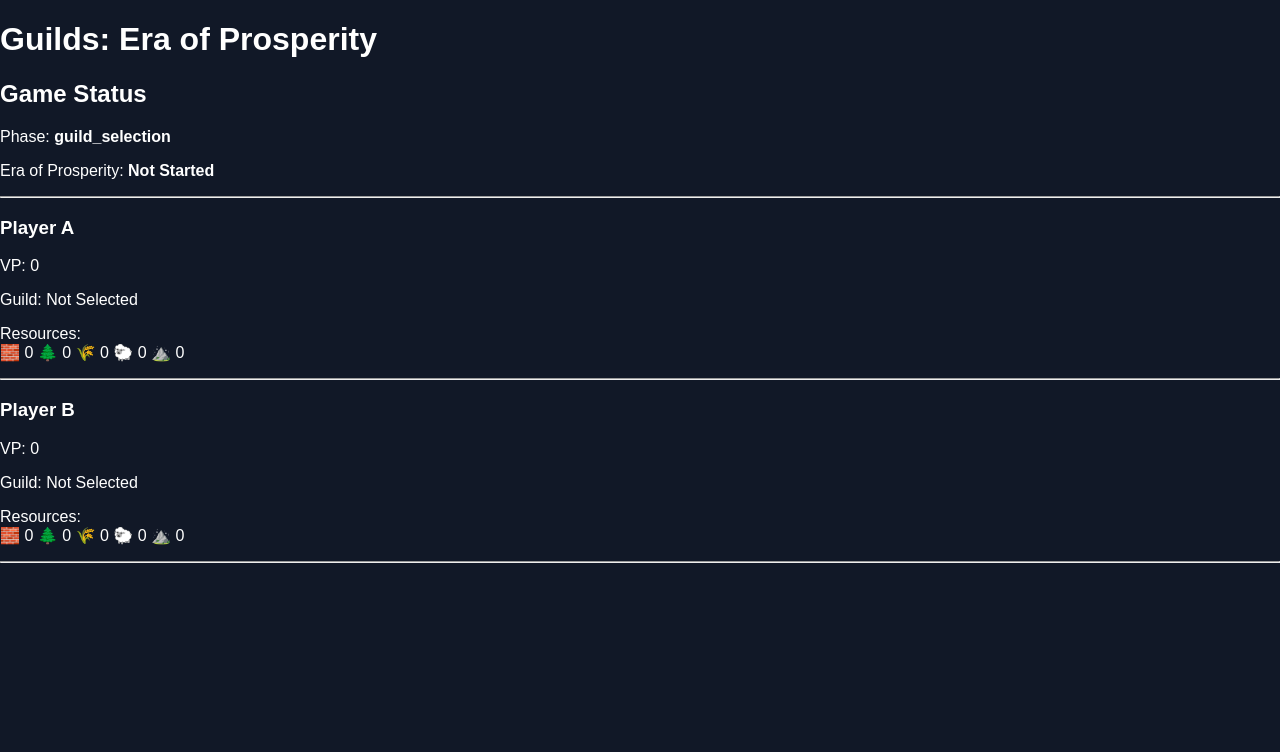
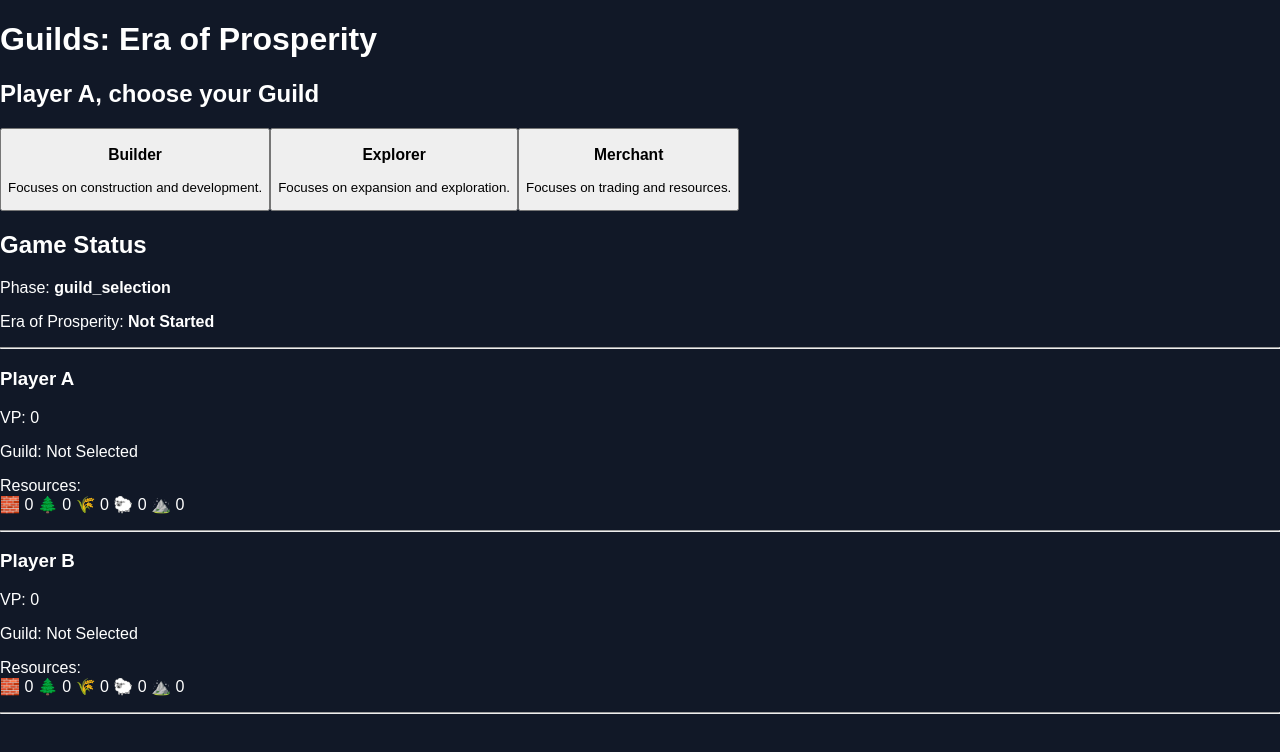
Before and after one commit to jeps0n/guilds-era-of-prosperity, a React (Vite) app: page / in a window 1280 px wide. Shown: the top 752 px of the page. Built offline with nearby package versions, Linux system fonts and the light colour scheme.

Commit message:
Implement Guild selection phase with exclusive faction drafting

```diff
--- a/src/App.tsx
+++ b/src/App.tsx
@@ -1,12 +1,62 @@
+import { useState } from "react";
+
 import GameStatus from "./components/GameStatus";
+import GuildSelection from "./components/GuildSelection";
+
 import { initialState } from "./game/engine/initialState";
 
+import {
+  selectGuild,
+} from "./game/systems/guildSelection";
+
+import type { GameState } from "./game/engine/GameState";
+import type { GuildType } from "./game/engine/types";
+
 function App() {
+  const [game, setGame] = useState<GameState>(initialState);
+
+  function handleGuildSelection(guild: GuildType) {
+    const updatedGame = selectGuild(
+      game,
+      game.currentPlayerId,
+      guild
+    );
+
+    setGame(updatedGame);
+  }
+
+  const currentPlayer = game.players.find(
+    (player) => player.id === game.currentPlayerId
+  );
+
+  const availableGuilds: GuildType[] = (
+    [
+      "builder",
+      "explorer",
+      "merchant",
+    ] as GuildType[]
+  ).filter(
+    (guild) =>
+      !game.players.some(
+        (player) => player.guild === guild
+      )
+  );
+
   return (
     <div>
       <h1>Guilds: Era of Prosperity</h1>
 
-      <GameStatus game={initialState} />
+      {game.phase === "guild_selection" &&
+        currentPlayer &&
+        currentPlayer.guild === undefined && (
+          <GuildSelection
+            playerName={currentPlayer.name}
+            availableGuilds={availableGuilds}
+            onSelectGuild={handleGuildSelection}
+          />
+        )}
+
+      <GameStatus game={game} />
     </div>
   );
 }
--- /dev/null
+++ b/src/components/GuildSelection.tsx
@@ -0,0 +1,57 @@
+import type { GuildType } from "../game/engine/types";
+
+interface GuildSelectionProps {
+  playerName: string;
+  availableGuilds: GuildType[];
+  onSelectGuild: (guild: GuildType) => void;
+}
+
+const guildOptions: {
+  type: GuildType;
+  name: string;
+  description: string;
+}[] = [
+  {
+    type: "builder",
+    name: "Builder",
+    description: "Focuses on construction and development.",
+  },
+  {
+    type: "explorer",
+    name: "Explorer",
+    description: "Focuses on expansion and exploration.",
+  },
+  {
+    type: "merchant",
+    name: "Merchant",
+    description: "Focuses on trading and resources.",
+  },
+];
+
+function GuildSelection({
+  playerName,
+  availableGuilds,
+  onSelectGuild,
+}: GuildSelectionProps) {
+  return (
+    <div>
+      <h2>{playerName}, choose your Guild</h2>
+
+      {guildOptions
+        .filter((guild) =>
+            availableGuilds.includes(guild.type)
+        )
+        .map((guild) => (
+        <button
+          key={guild.type}
+          onClick={() => onSelectGuild(guild.type)}
+        >
+          <h3>{guild.name}</h3>
+          <p>{guild.description}</p>
+        </button>
+      ))}
+    </div>
+  );
+}
+
+export default GuildSelection;
--- /dev/null
+++ b/src/game/systems/guildSelection.ts
@@ -0,0 +1,58 @@
+import type { GameState } from "../engine/GameState";
+import type { GuildType } from "../engine/types";
+
+export function selectGuild(
+  game: GameState,
+  playerId: string,
+  guild: GuildType
+): GameState {
+  const updatedPlayers = game.players.map((player) =>
+    player.id === playerId
+      ? {
+          ...player,
+          guild,
+        }
+      : player
+  );
+
+  const updatedGame = {
+    ...game,
+    players: updatedPlayers,
+  };
+
+  return advanceGuildSelection(updatedGame);
+}
+
+function advanceGuildSelection(
+  game: GameState
+): GameState {
+
+  const selectionComplete = game.players.every(
+    (player) => player.guild !== undefined
+  );
+
+  if (selectionComplete) {
+    return {
+      ...game,
+      phase: "initial_placement",
+      currentPlayerId: game.players[0].id,
+    };
+  }
+
+  const nextPlayer = game.players.find(
+    (player) => player.guild === undefined
+  );
+
+  return {
+    ...game,
+    currentPlayerId: nextPlayer?.id ?? game.currentPlayerId,
+  };
+}
+
+export function isGuildSelectionComplete(
+  game: GameState
+): boolean {
+  return game.players.every(
+    (player) => player.guild !== undefined
+  );
+}
```
